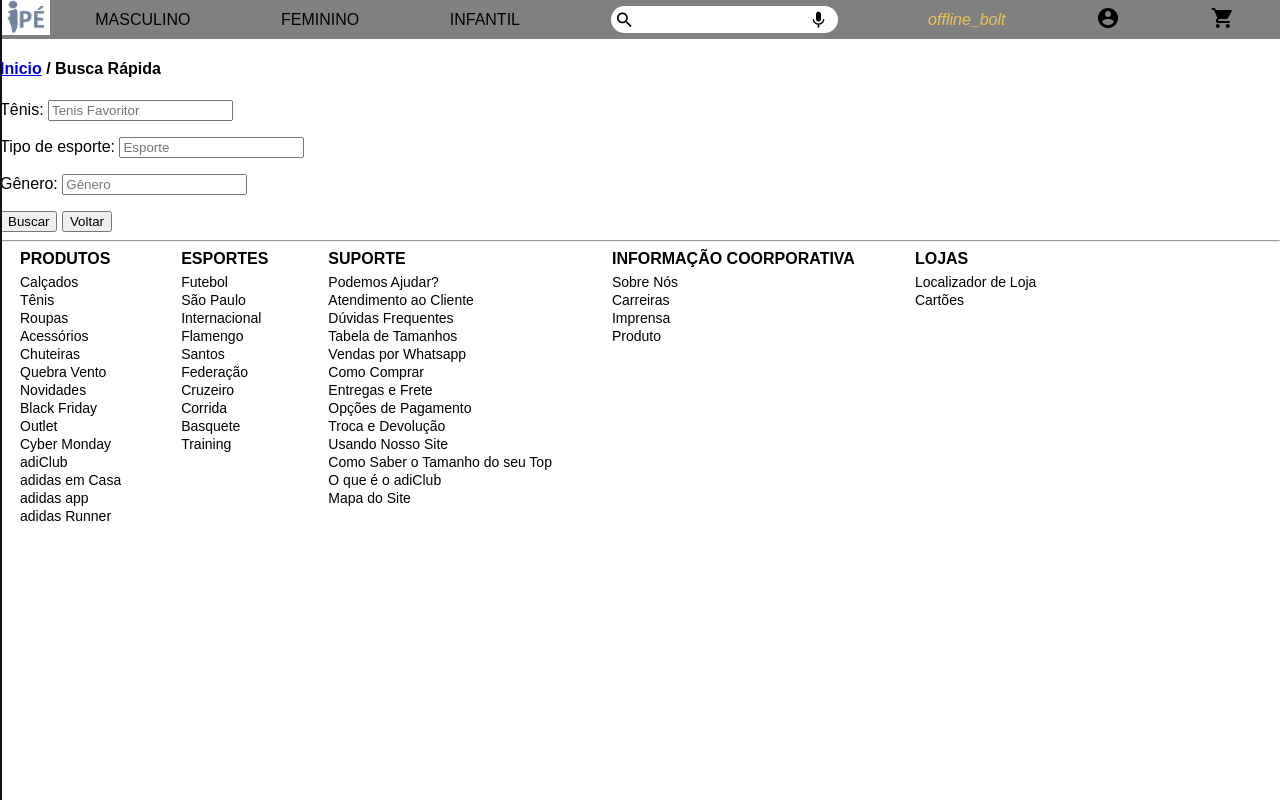
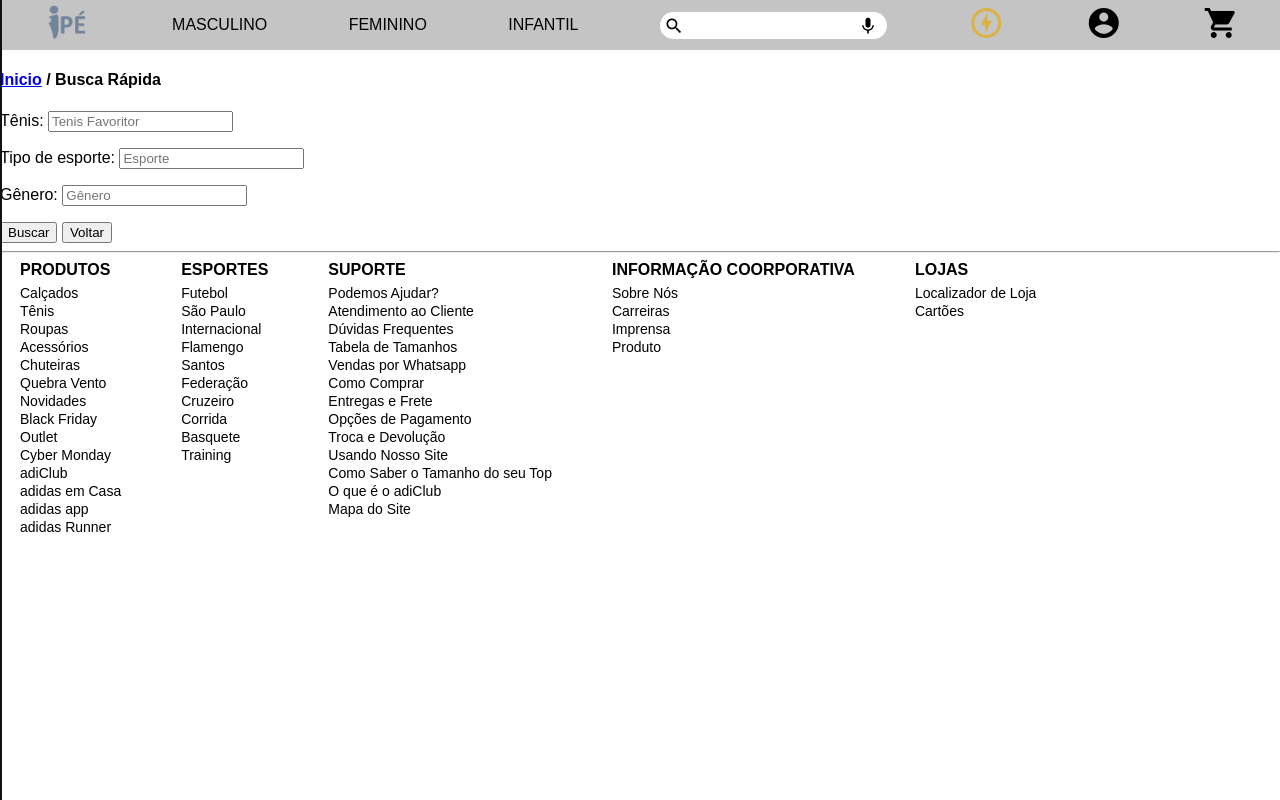
Before and after one commit to LuanSSouza/site-scc5951, a plain HTML site: page busca_rapida.html in a window 1280 px wide. Drawn offline with Linux system fonts and the light colour scheme.

Commit message:
Atualizando navbar

```diff
--- a/busca_rapida.html
+++ b/busca_rapida.html
@@ -6,15 +6,15 @@
   <meta name="viewport" content="width=device-width, initial-scale=1.0" />
   <link rel="stylesheet" href="css/style.css" />
   <link
-  rel="stylesheet"
-  href="https://fonts.googleapis.com/icon?family=Material+Icons"
+    rel="stylesheet"
+    href="https://fonts.googleapis.com/icon?family=Material+Icons|Material+Icons+Outlined"
   />
   <title>IPÉ</title>
 </head>
 <body>
   <header>
     <div class="navbar">
-      <a href="index.html"><img src="img/logo_ICMC.png" alt="Logo" /></a>
+      <div><a href="index.html"><img src="img/logo.png" alt="Logo" /></a></div>
       <div><a href="masculino.html">MASCULINO</a></div>
       <div><a href="feminino.html">FEMININO</a></div>
       <div><a href="infantil.html">INFANTIL</a></div>
@@ -28,15 +28,15 @@
           <i class="material-icons-outlined yellow">offline_bolt</i>
         </a>
       </div>
-      <div><i class="material-icons">account_circle</i></div>
-      <div><i class="material-icons">shopping_cart</i></div>
+      <div><a href="#"><i class="material-icons">account_circle</i></a></div>
+      <div><a href="#"><i class="material-icons">shopping_cart</i></a></div>
     </div>
 
     <div class="navbar-mobile">
       <div onclick="openSidebar()" style="cursor: pointer">
         <i class="material-icons">menu</i>
       </div>
-      <a href="index.html"><img src="img/logo_ICMC.png" alt="Logo" /></a>
+      <div><a href="index.html"><img src="img/logo.png" alt="Logo" /></a></div>
       <div><i class="material-icons">shopping_cart</i></div>
     </div>
 
--- a/css/style.css
+++ b/css/style.css
@@ -68,7 +68,7 @@ body {
 }
 
 .navbar {
-    background-color: gray;
+    background-color: #C4C4C4;
     display: flex;
 }
 
@@ -109,8 +109,12 @@ body {
     padding-right: 25px;
 }
 
-i.yellow {
-    color: #EBC351;
+.navbar a > i {
+    font-size: 36px;
+}
+
+.navbar i.yellow {
+    color: #dab244;
 }
 /* Header */
 
```
Also changed, not shown: feminino.html (+4 -4 lines), index.html (+4 -4 lines), infantil.html (+4 -4 lines), masculino.html (+4 -4 lines), pagamento.html (+4 -4 lines), produto.html (+4 -4 lines), img/logo.png (added).
